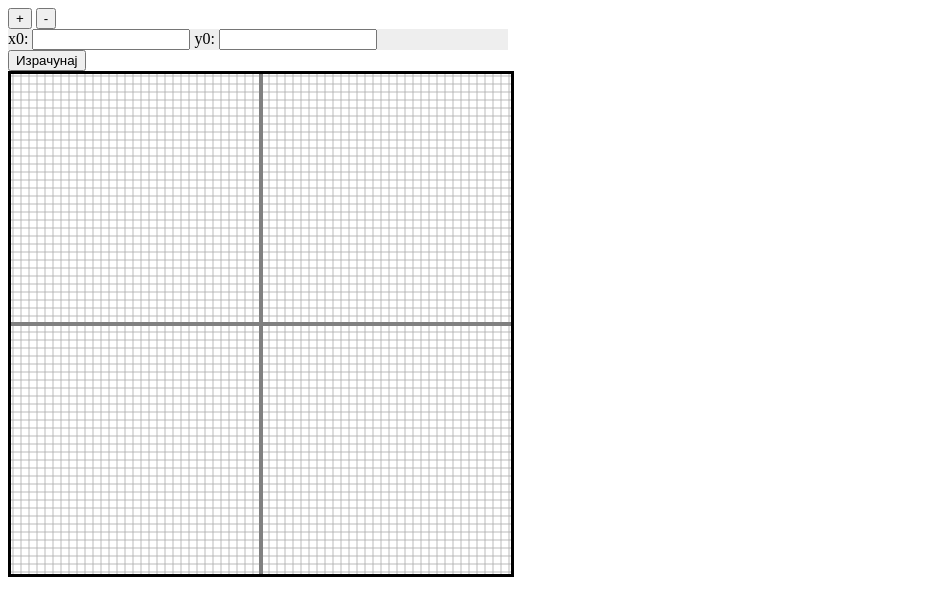
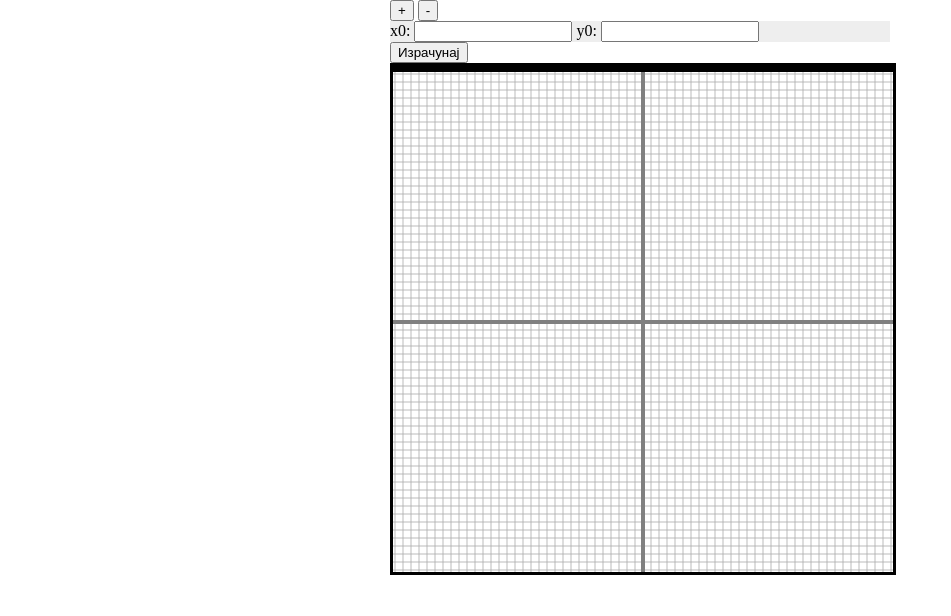
Before and after one commit to Staaaaaaaas/domaciNumericka, a plain HTML site: page index.html in a window 1280 px wide. Shown: the whole page, without its empty margins (0-951 px from the left). Drawn offline with nearby package versions, Linux system fonts and the light colour scheme.

Commit message:
Ништа посебно

```diff
--- a/main.js
+++ b/main.js
@@ -19,6 +19,10 @@ addEventListener("load",(event)=>{
 
 
 addEventListener("keypress",(event)=>{
+    if(event.key == "Enter"){
+        calc();
+        return;
+    }
     if(event.target.tagName == "INPUT")return;
     if(event.key == "-"){
         ctx.scale(1/2,1/2);
--- a/style.css
+++ b/style.css
@@ -1,3 +1,8 @@
+body{
+    width: 500px;
+    margin: auto;
+}
+
 #divXY{
     background-color:#eeeeee;
     width: 500px;
@@ -7,6 +12,10 @@
     width: 30%;
 
 }
+#equation{
+    width: 500px;
+    border: 3px solid;
+}
 canvas{
     border: 3px solid;
 }
```
